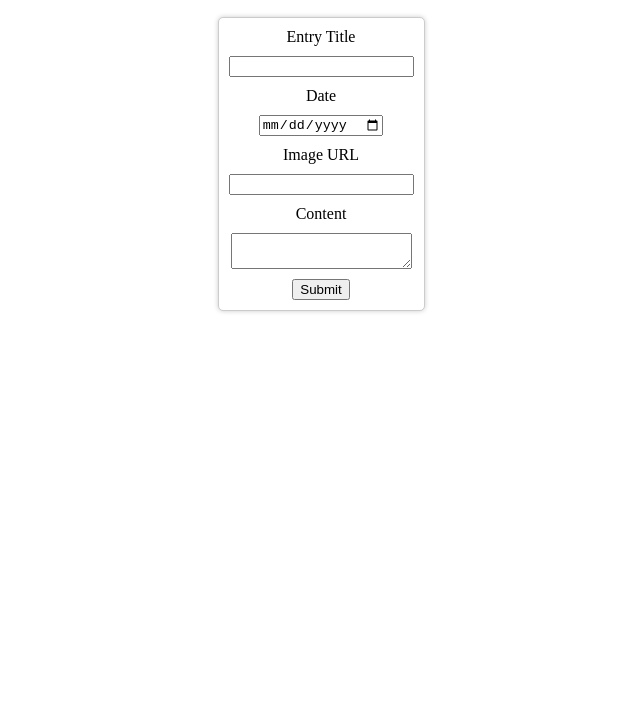
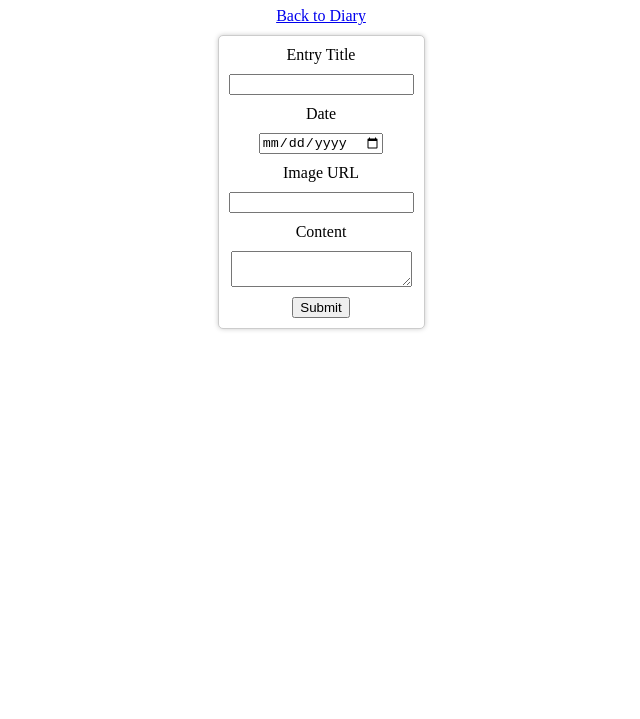
Before and after one commit to Breegul/diary-entry-app, a plain HTML site: page client/create/index.html in a window 1280 px wide. Shown: the part 81-800 px from the top of the page, without its empty margins (319-959 px from the left). Drawn offline with Linux system fonts and the light colour scheme.

Commit message:
add back button

```diff
--- a/client/create/index.html
+++ b/client/create/index.html
@@ -10,6 +10,7 @@
 </head>
 <body>
     <h1>New Diary Entry</h1>
+    <a href="../index.html">Back to Diary</a>
     <form>
         <label for="title">Entry Title</label>
         <input type="text" id="title" name="title">
```
